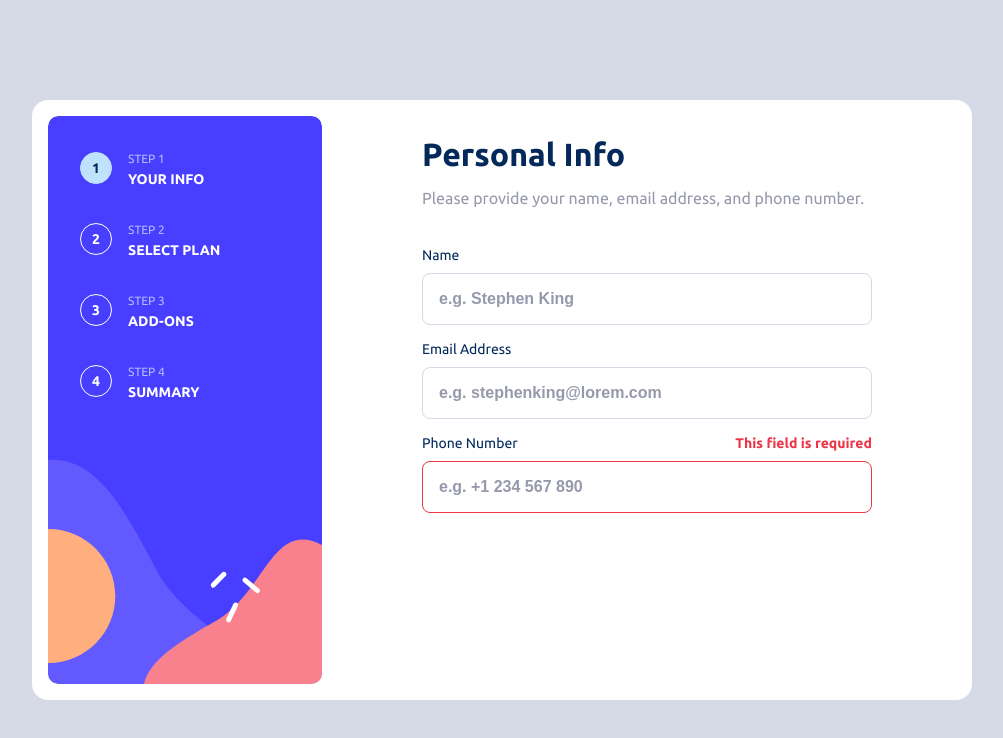
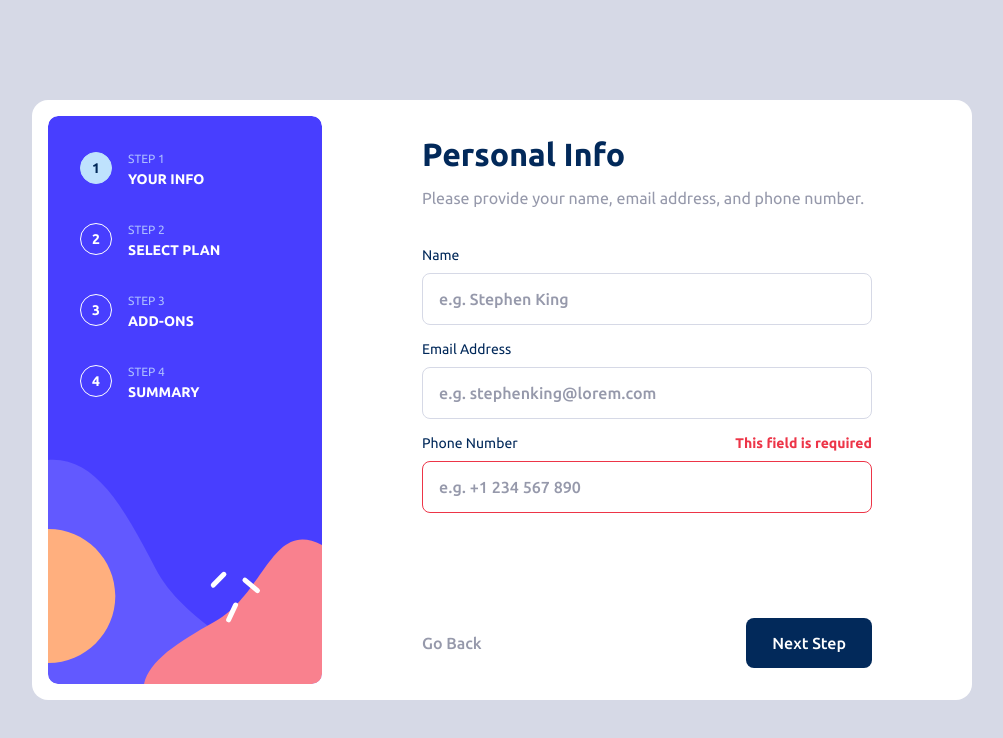
Before and after one commit to IgoCarvalho/frontend-mentor-challenges, a Vue app in the folder multi-step-form/: page / in a window 1280 px wide. Shown: the top 738 px of the page, without its empty margins (138-1141 px from the left). Built offline with nearby package versions, Linux system fonts and the light colour scheme.

Commit message:
✨ create AppButton component

```diff
--- /dev/null
+++ b/multi-step-form/src/components/AppButton.vue
@@ -0,0 +1,44 @@
+<script setup lang="ts">
+interface AppButtonProps {
+  variant: 'primary' | 'secondary' | 'transparent';
+}
+
+withDefaults(defineProps<AppButtonProps>(), {
+  variant: 'primary',
+});
+</script>
+
+<template>
+  <button type="button" class="btn" :class="[`btn--${variant}`]">
+    <slot></slot>
+  </button>
+</template>
+
+<style scoped>
+.btn {
+  padding: 1.6rem 2.6rem;
+  font-weight: 500;
+  font-size: 1.6rem;
+  border: none;
+  border-radius: 0.8rem;
+  cursor: pointer;
+}
+.btn--primary {
+  background-color: var(--color-btn);
+  color: var(--color-white);
+}
+
+.btn--secondary {
+  background-color: var(--color-btn-secondary);
+  color: var(--color-white);
+}
+
+.btn--transparent {
+  background-color: transparent;
+  color: var(--color-text-muted);
+  padding-left: 0;
+}
+.btn--transparent:hover {
+  color: var(--color-text);
+}
+</style>
--- a/multi-step-form/src/components/AppForm.vue
+++ b/multi-step-form/src/components/AppForm.vue
@@ -1,4 +1,5 @@
 <script setup lang="ts">
+import AppButton from './AppButton.vue';
 import AppInput from './AppInput.vue';
 </script>
 
@@ -27,6 +28,11 @@ import AppInput from './AppInput.vue';
         />
       </div>
     </fieldset>
+
+    <div class="form-action-buttons">
+      <AppButton variant="transparent"> Go Back </AppButton>
+      <AppButton> Next Step </AppButton>
+    </div>
   </form>
 </template>
 
@@ -34,6 +40,7 @@ import AppInput from './AppInput.vue';
 .form {
   flex: 1;
   padding: 2rem 10rem;
+  position: relative;
 }
 
 .form-group {
@@ -56,4 +63,14 @@ import AppInput from './AppInput.vue';
   gap: 1.6rem;
   margin-top: 4rem;
 }
+
+.form-action-buttons {
+  position: absolute;
+  bottom: 1.6rem;
+  left: 0;
+  padding: 0 10rem;
+  display: flex;
+  justify-content: space-between;
+  width: 100%;
+}
 </style>
--- a/multi-step-form/src/components/AppInput.vue
+++ b/multi-step-form/src/components/AppInput.vue
@@ -56,7 +56,7 @@ defineProps<AppInputProps>();
 .input-base {
   color: var(--color-text);
   font-size: 1.6rem;
-  font-weight: 700;
+  font-weight: 500;
   padding: 1.6rem;
   border-radius: 0.8rem;
   border: 1px solid var(--color-input-border);
--- a/multi-step-form/src/styles/main.css
+++ b/multi-step-form/src/styles/main.css
@@ -25,6 +25,9 @@
   --color-input-border-active: var(--color-purplish-blue);
   --color-input-error: var(--color-strawberry-red);
   --color-input-placeholder: var(--color-cool-gray);
+
+  --color-btn: var(--color-marine-blue);
+  --color-btn-secondary: var(--color-purplish-blue);
 }
 
 
@@ -50,6 +53,11 @@ body {
   -moz-osx-font-smoothing: grayscale;
 }
 
+button,
+input {
+  font-family: "Ubuntu", Arial, Helvetica, sans-serif;
+}
+
 #app,
 body {
   min-height: 100vh;
```
